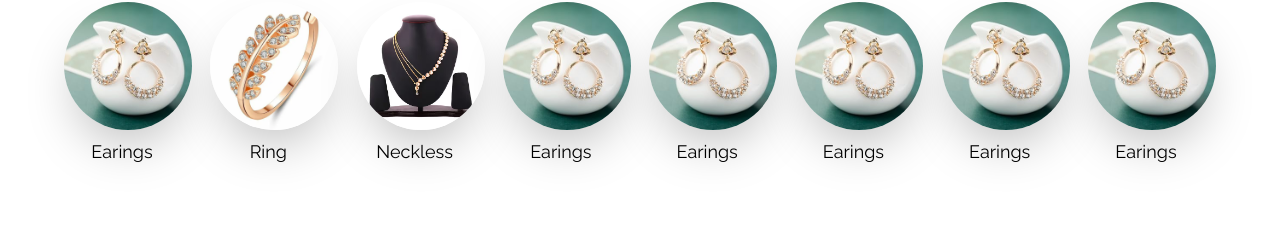
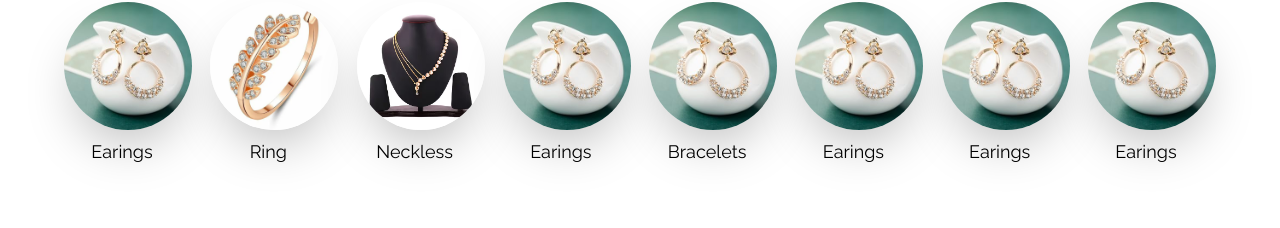
Before and after one commit to dspatel01/jewelleryShop, a React (Create React App) app: page / in a window 1280 px wide. Shown: the part 866-1094 px from the top of the page. Built offline with nearby package versions, Linux system fonts and the light colour scheme; a web font is replaced by a local one.

Commit message:
chacking working

```diff
--- a/src/component/CategoryPage.jsx
+++ b/src/component/CategoryPage.jsx
@@ -43,7 +43,7 @@
                             <img src={earings} alt="" className='rounded-full object-fit' />
 
                         </div>
-                        <p className='text-center text-lg mr-3'>Earings</p>
+                        <p className='text-center text-lg mr-3'>Bracelets</p>
                     </div>
                     <div className=''>
                         <div className='my-2 w-32 shadow-2xl h-32 rounded-full cursor-pointer'>
```
